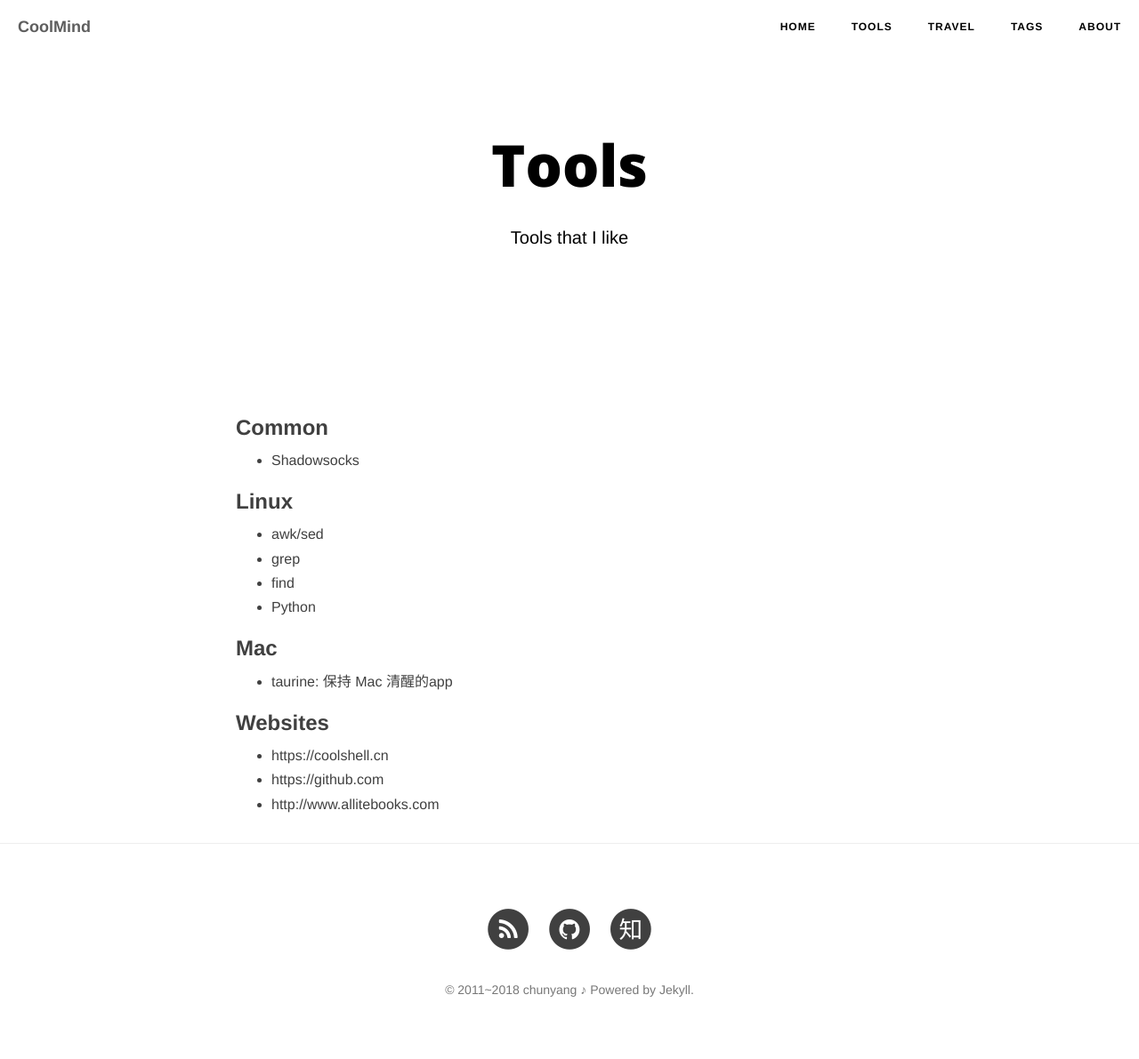
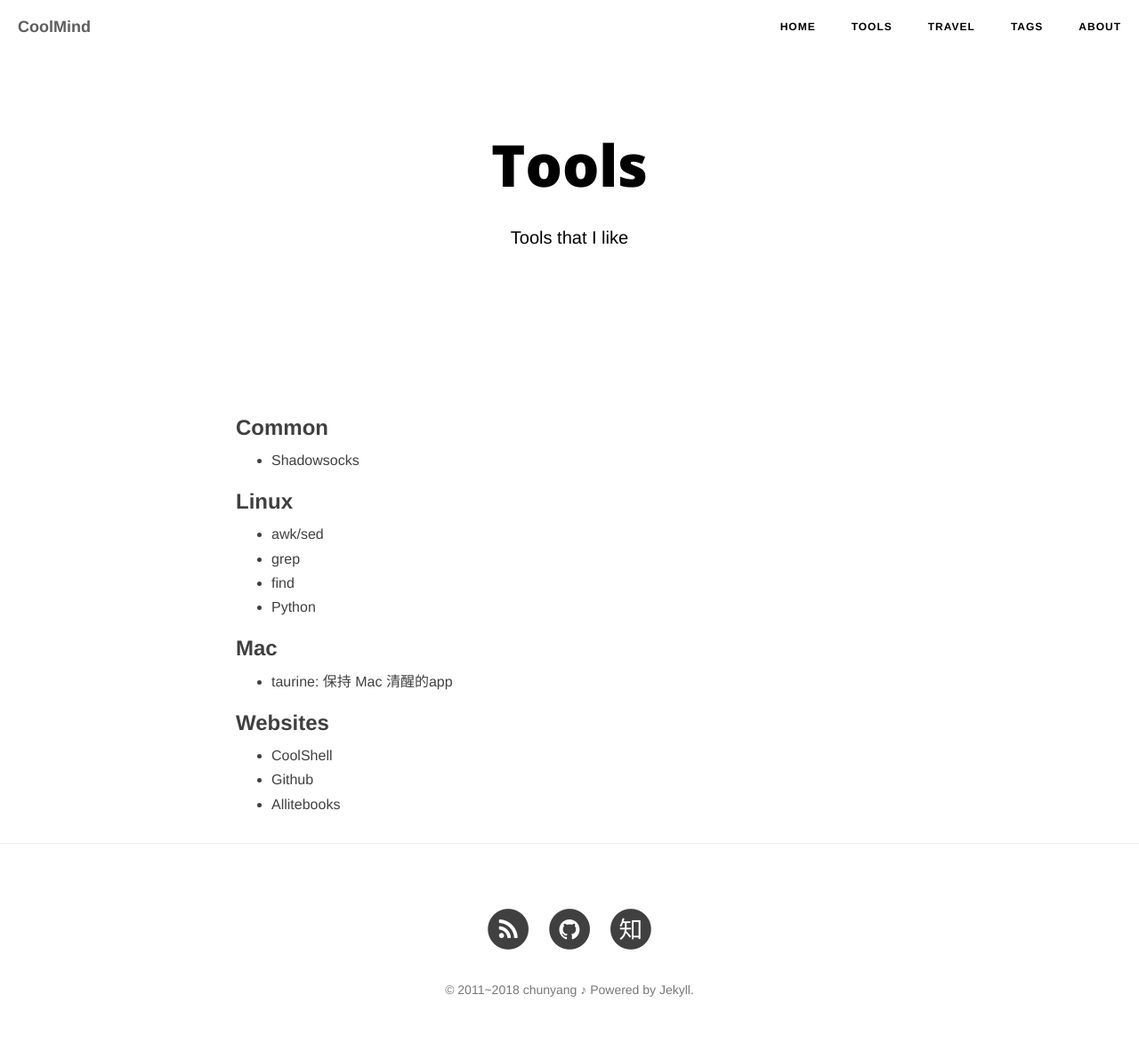
Before and after one commit to chunyang-wen/chunyang-wen.github.io, a Jekyll site: the page built from Tools.md, in a window 1280 px wide. Shown: the whole page at 89% size. Built offline with Jekyll 4.4.1, drawn with Linux system fonts in a browser that asks for light colours; nearby versions of some CDN libraries; comment, search, counter and statistics services are not loaded; some of the changed lines change nothing that is shown.

Commit message:
Modify: use link

```diff
--- a/Tools.md
+++ b/Tools.md
@@ -22,6 +22,6 @@
 
 ### Websites
 
-+ https://coolshell.cn
-+ https://github.com
-+ http://www.allitebooks.com
++ [CoolShell](https://coolshell.cn)
++ [Github](https://github.com/chunyang-wen)
++ [Allitebooks](http://www.allitebooks.com)
```
